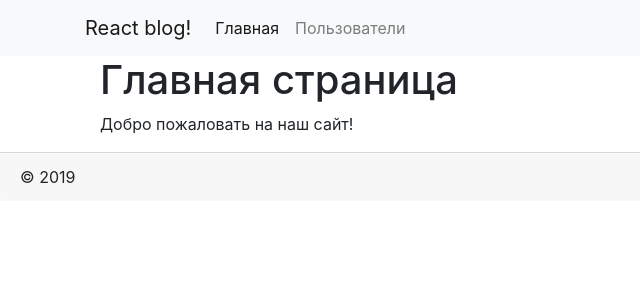
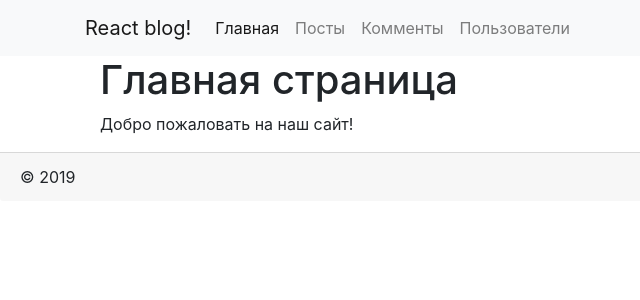
Before and after one commit to PolinkaLa/react-workspace, a React app: page / in a window 1280 px wide. Shown: the top 300 px of the page, without its empty margins (0-640 px from the left). Built offline with nearby package versions, Linux system fonts and the light colour scheme; the HTML template or start-up script is replaced by a standard one.

Commit message:
add item to menu

```diff
--- a/src/app/layouts/layout.js
+++ b/src/app/layouts/layout.js
@@ -22,6 +22,12 @@ export default class Layout extends React.Component {
           <MenuItem href="/" active={this.isActive('/')}>
             Главная
           </MenuItem>
+          <MenuItem href="/posts" active={this.isActive('/posts')}>
+            Посты
+          </MenuItem>
+          <MenuItem href="/comments" active={this.isActive('/comments')}>
+            Комменты
+          </MenuItem>
           <MenuItem href="/users" active={this.isActive('/users')}>
             Пользователи
           </MenuItem>
```
